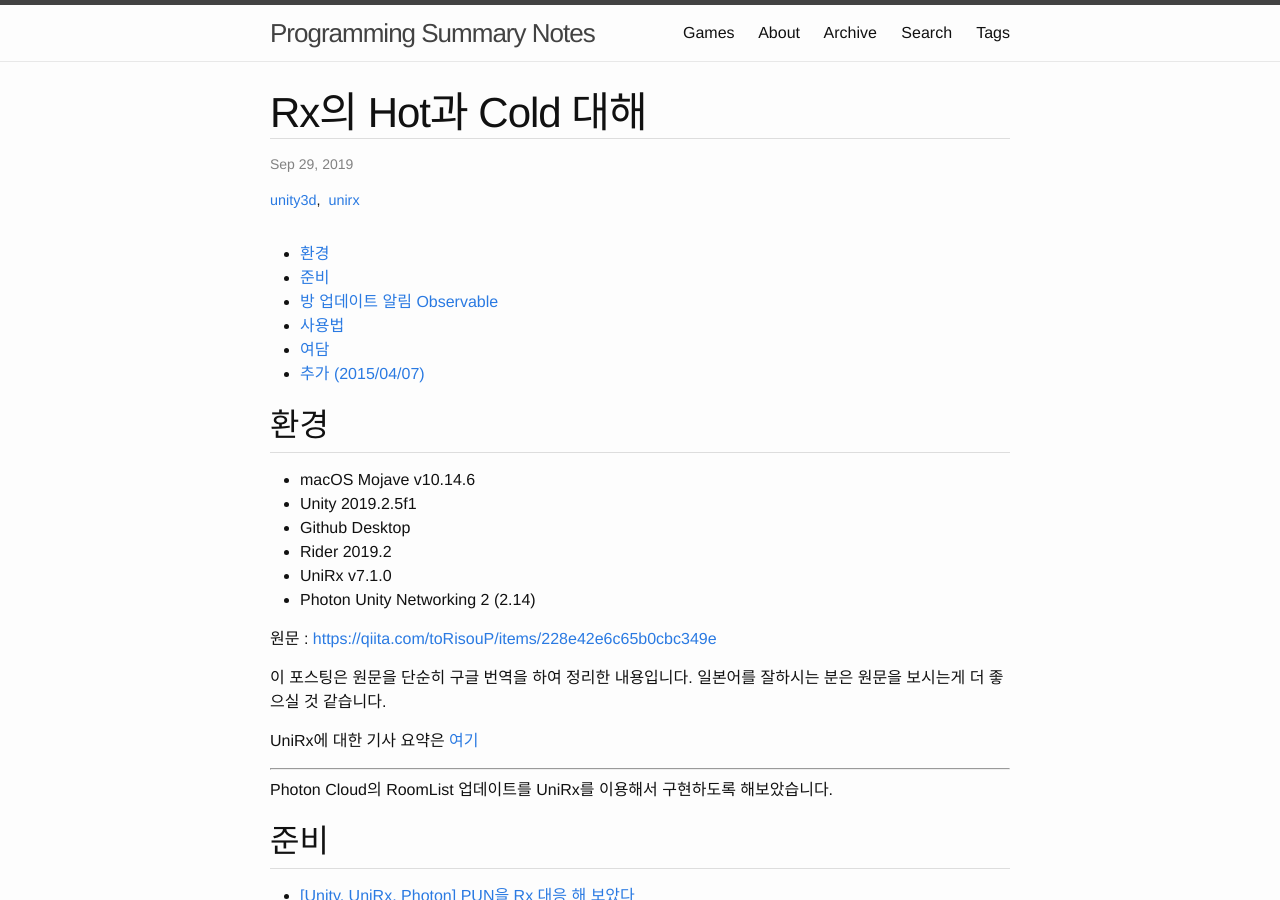
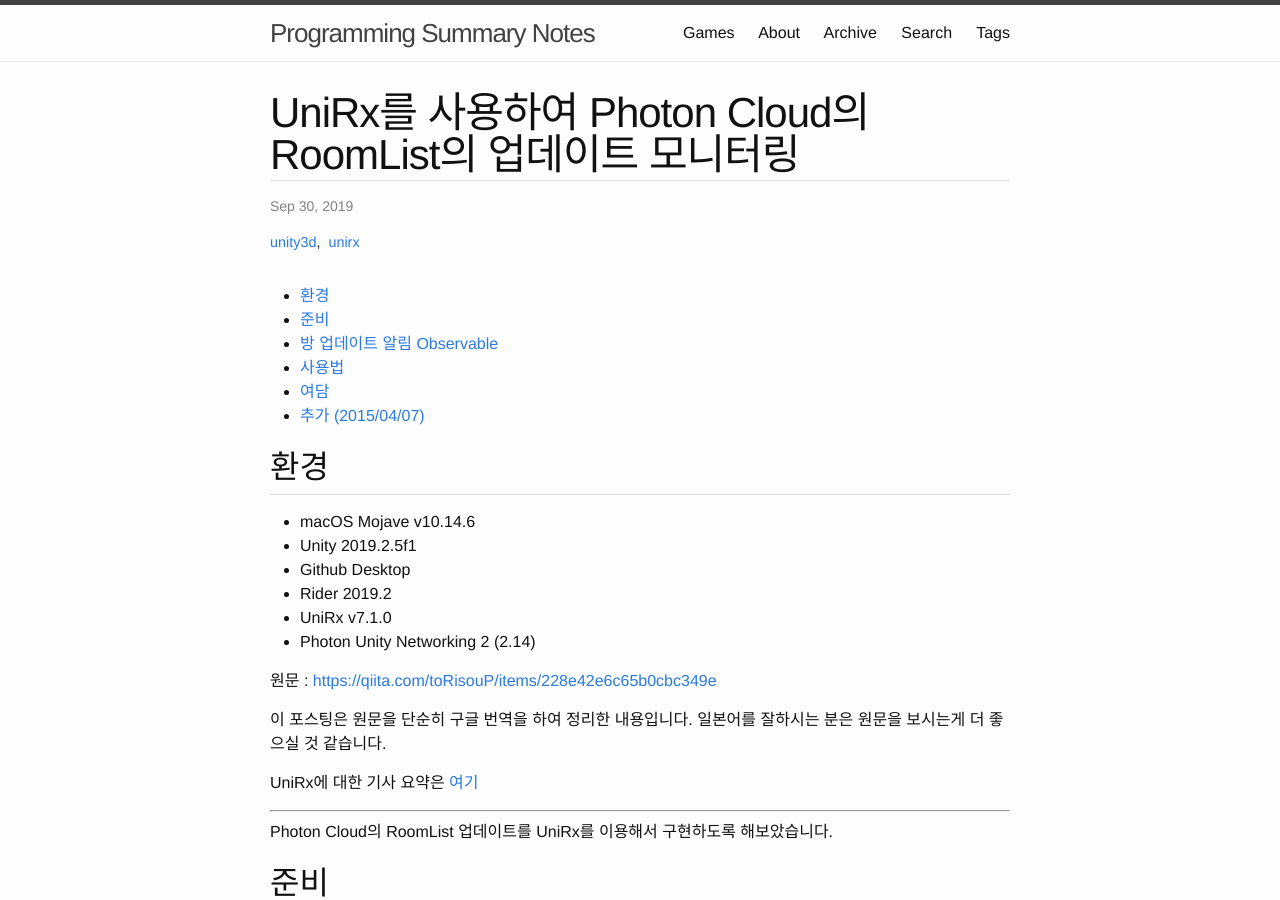
Before and after one commit to karais89/karais89.github.io_back, a Jekyll site: the page built from _posts/2019-09-30-UniRx-Photon-Cloud-RoomList.md, in a window 1280 px wide and 900 px high. Built offline with Jekyll 4.4.1, drawn with Linux system fonts in a browser that asks for light colours; some web fonts are replaced; comment, search, counter and statistics services are not loaded.

Commit message:
Modify Post

```diff
--- a/_posts/2019-09-30-UniRx-Photon-Cloud-RoomList.md
+++ b/_posts/2019-09-30-UniRx-Photon-Cloud-RoomList.md
@@ -1,8 +1,8 @@
 ---
 layout: post
-title: "Rx의 Hot과 Cold 대해"
-excerpt: "Rx의 Hot과 Cold 대해 번역"
-date: 2019-09-29 21:35:00 +0900
+title: "UniRx를 사용하여 Photon Cloud의 RoomList의 업데이트 모니터링"
+excerpt: "UniRx를 사용하여 Photon Cloud의 RoomList의 업데이트 모니터링 번역"
+date: 2019-09-30 22:40:00 +0900
 tags: [unity3d, unirx]
 ---
 * TOC
```
